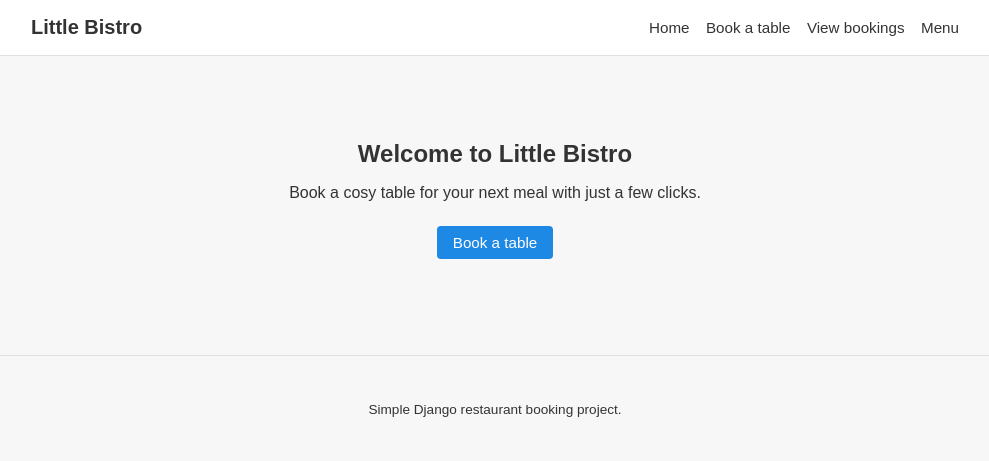
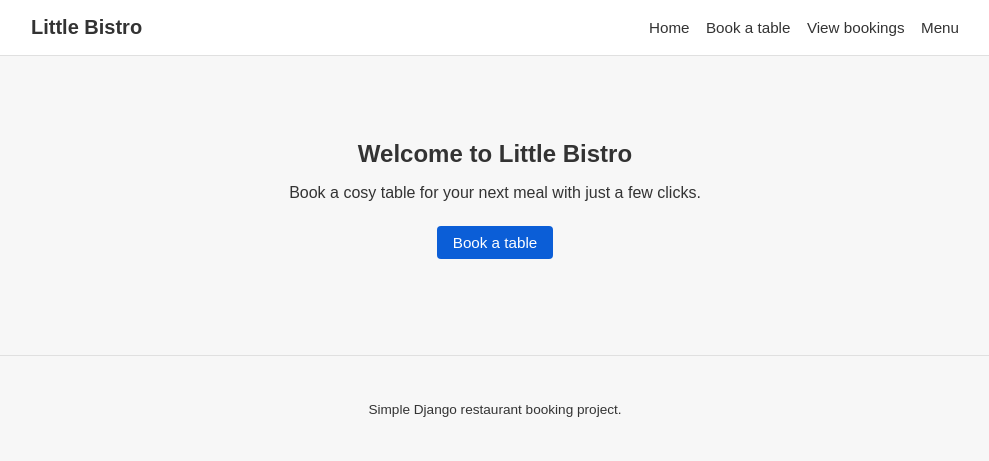
Before and after one commit to Bosfit/table-booking, a Django app: page / in a window 1280 px wide. Shown: the top 461 px of the page, without its empty margins (145-1134 px from the left). Run offline with Django 5.2, Linux system fonts and the light colour scheme.

Commit message:
Improve button contrast for better accessibility
Made-with: Cursor

```diff
--- a/static/css/styles.css
+++ b/static/css/styles.css
@@ -1,5 +1,5 @@
 :root {
-  --primary: #1e88e5;
+  --primary: #0b5ed7;
   --danger: #e53935;
   --background: #f7f7f7;
   --text: #333333;
```
